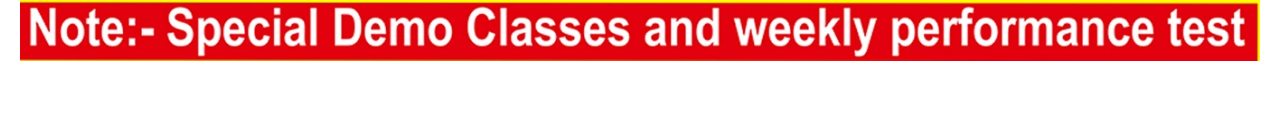
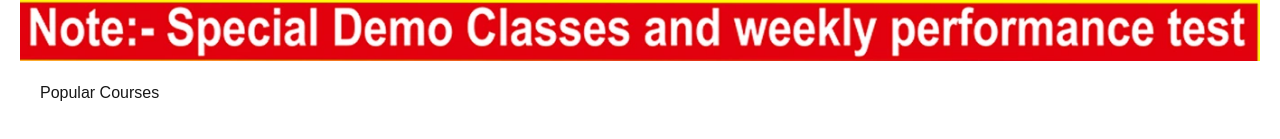
Before and after one commit to akakashkumar/drishti-infotech-ranchi, a Next.js app: page / in a window 1280 px wide. Shown: the part 651-790 px from the top of the page. Built offline with nearby package versions, Linux system fonts and the light colour scheme.

Commit message:
popular-courese

```diff
--- a/src/app/page.js
+++ b/src/app/page.js
@@ -1,4 +1,6 @@
 "use client";
+
+import PopularCourses from "@/components/PopularCourses";
 
 
 
@@ -9,6 +11,7 @@ export default function Home() {
     <div>
       <div className="conatiner mx-auto px-5 py-5">
         <img className="w-full" src="banner.webp" alt="banner" />
+        <PopularCourses />
       </div>
     </div>
   );
--- /dev/null
+++ b/src/components/PopularCourses.js
@@ -0,0 +1,10 @@
+export default function PopularCourses() {
+
+    return(
+        <div>
+            <div className="container mx-auto px-5 py-5">
+                <h2>Popular Courses</h2>
+            </div>
+        </div>
+    )
+}
```
